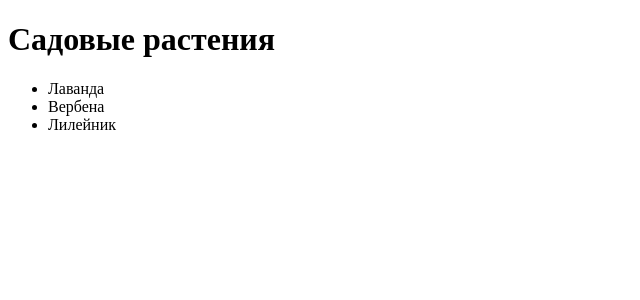
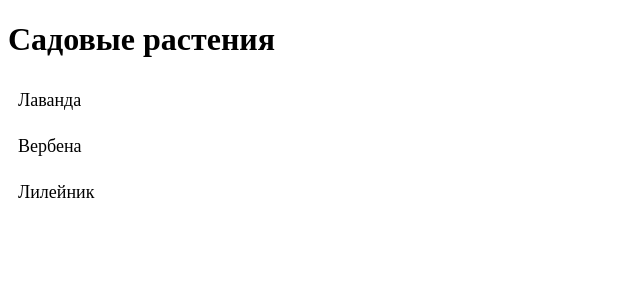
Before and after one commit to pol1969/plants, an Angular app: page / in a window 1280 px wide. Shown: the top 300 px of the page, without its empty margins (0-640 px from the left). Built offline with nearby package versions, Linux system fonts and the light colour scheme.

Commit message:
Украшательство

```diff
--- a/src/app/app.component.css
+++ b/src/app/app.component.css
@@ -0,0 +1,14 @@
+ul {
+	list-style-type: none;
+	padding-left: 0px;
+	font-size: large;
+}
+ul li {
+	margin: 5px 0px;
+	padding: 10px;
+	cursor: pointer;
+	borfer: LightGrey 3px;
+}
+ul li:hover {
+	background-color: LightGrey;
+}
```
